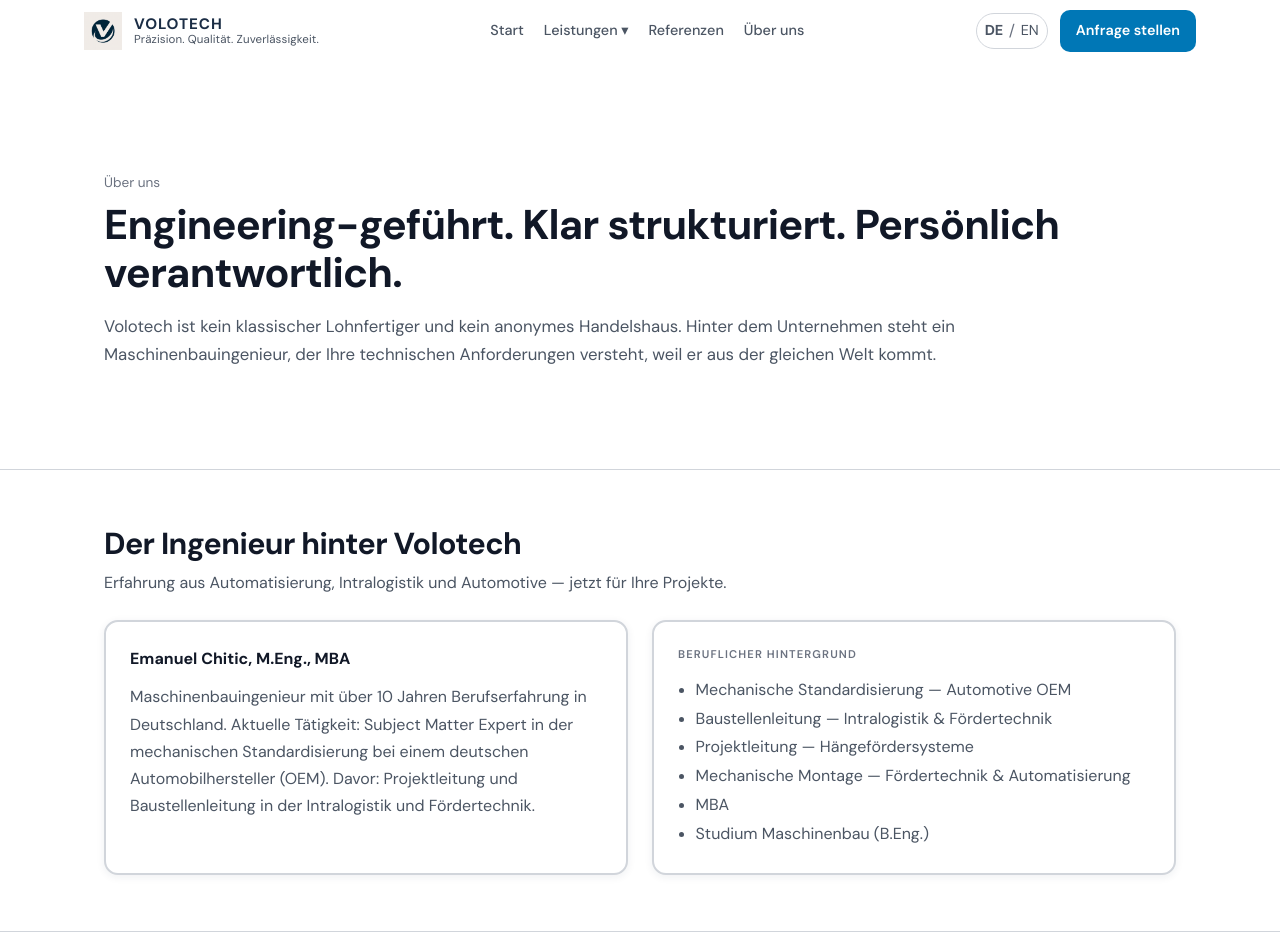
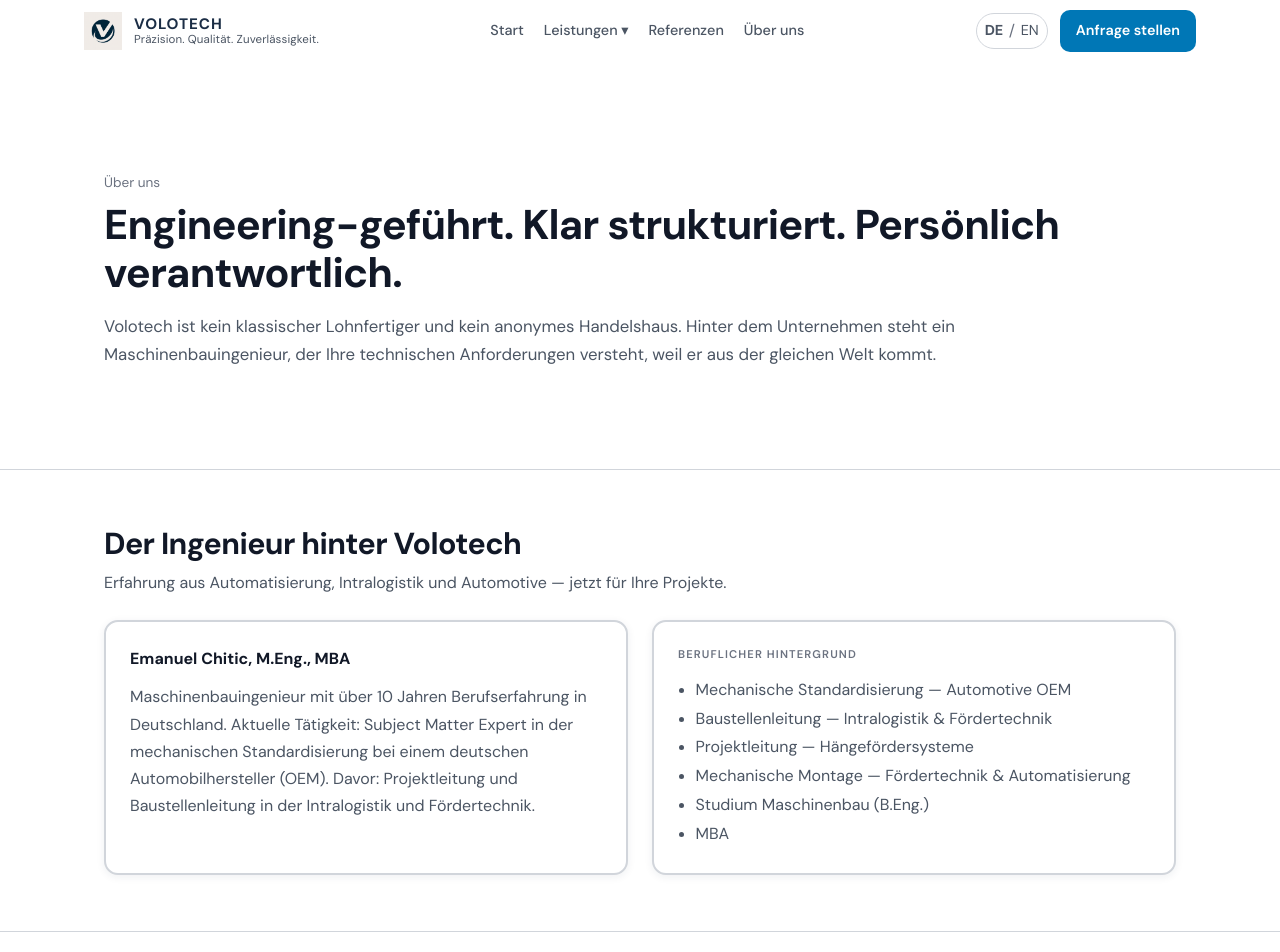
Before and after one commit to emanueldelray/volotech-website, a React (Vite) app: page /about in a window 1280 px wide. Shown: the top 952 px of the page. Built offline with nearby package versions, Linux system fonts and the light colour scheme.

Commit message:
Update AboutPage.jsx

```diff
--- a/src/pages/AboutPage.jsx
+++ b/src/pages/AboutPage.jsx
@@ -59,8 +59,8 @@
                 <li>{isDe ? "Baustellenleitung — Intralogistik & Fördertechnik" : "Site management — Intralogistics & conveyor systems"}</li>
                 <li>{isDe ? "Projektleitung — Hängefördersysteme" : "Project management — Overhead conveyor systems"}</li>
                 <li>{isDe ? "Mechanische Montage — Fördertechnik & Automatisierung" : "Mechanical fitting — Conveyor systems & automation"}</li>
+                <li>{isDe ? "Studium Maschinenbau (B.Eng.)" : "B.Eng. Mechanical Engineering"}</li>
                 <li>MBA</li>
-                <li>{isDe ? "Studium Maschinenbau (B.Eng.)" : "B.Eng. Mechanical Engineering"}</li>
               </ul>
             </div>
           </div>
```
